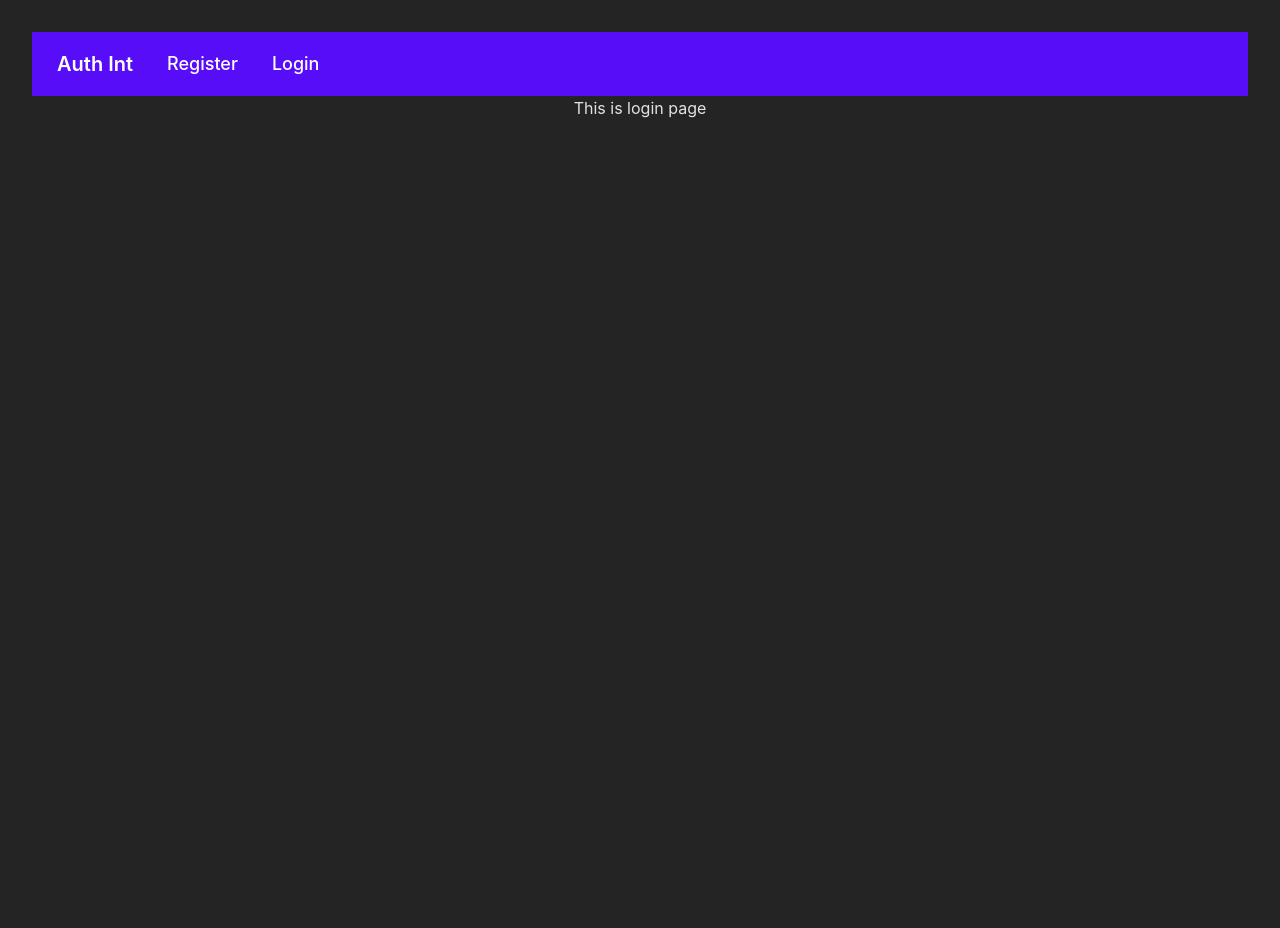
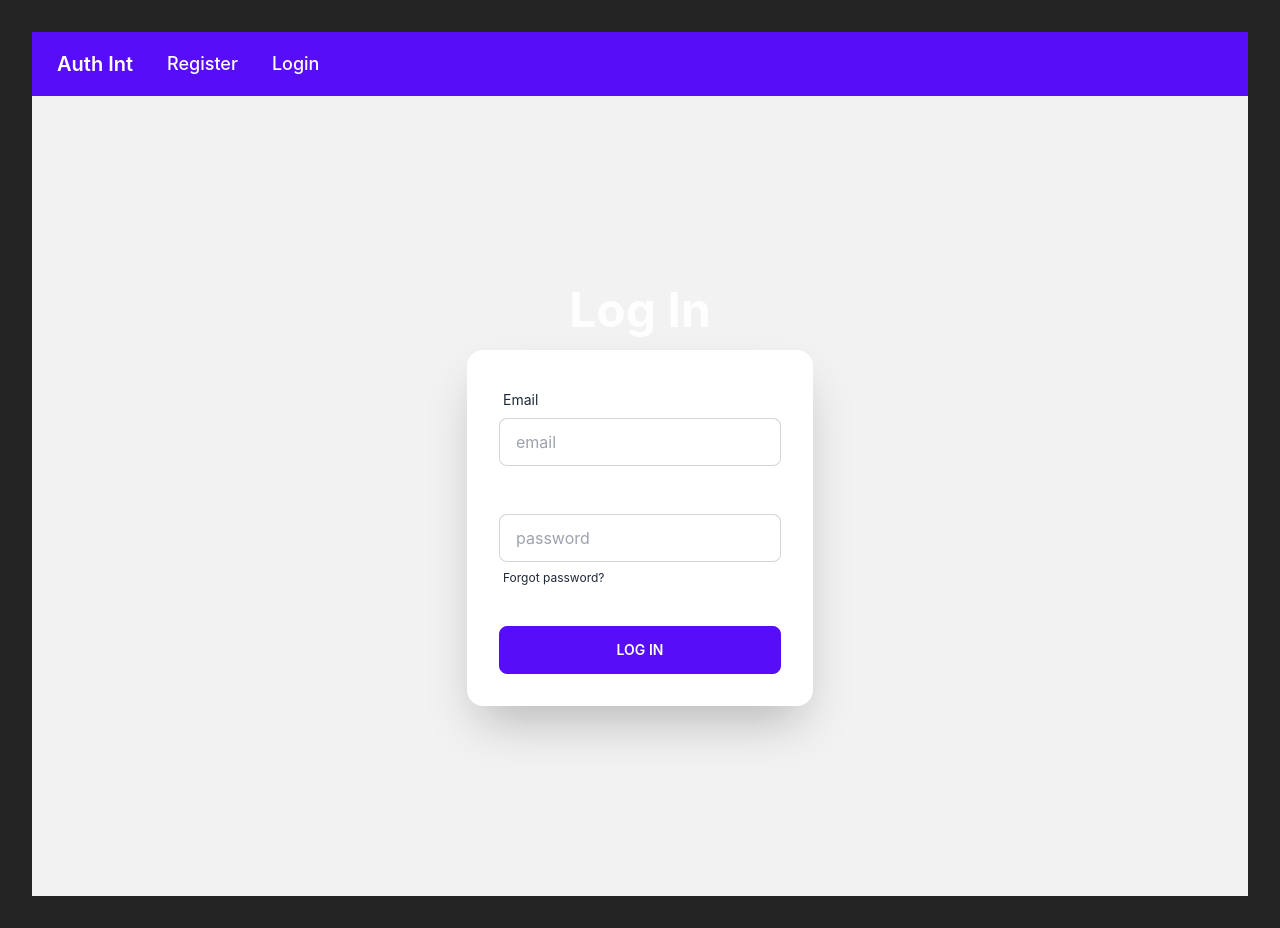
Before and after one commit to tahdiislam/auth-practice-project, a React (Vite) app: page /login in a window 1280 px wide. Before the commit the page ends 800 px from the top, so only its background shows below. Built offline with nearby package versions, Linux system fonts and the light colour scheme.

Commit message:
add login page

```diff
--- a/src/Component/LoginPage.jsx
+++ b/src/Component/LoginPage.jsx
@@ -1,9 +1,46 @@
 import React from 'react';
+import { Link } from 'react-router-dom';
 
 const LoginPage = () => {
+    // form submit handle
+    const handleSubmitForm = event => {
+        event.preventDefault()
+        const form = event.target;
+        const email = form.email.value;
+        const password = form.password.value;
+        console.log(email, password);
+    }
     return (
         <div>
-            <h1>This is login page</h1>
+            <div className="hero min-h-screen bg-base-200">
+            <div className="hero-content flex-col">
+                <div className="text-center lg:text-left">
+                <h1 className="text-5xl font-bold">Log In</h1>
+                </div>
+                <div className="card flex-shrink-0 w-full max-w-sm shadow-2xl bg-base-100">
+                <form onSubmit={handleSubmitForm} className="card-body">
+                    <div className="form-control">
+                    <label className="label">
+                        <span className="label-text">Email</span>
+                    </label>
+                    <input type="email" name='email' placeholder="email" className="input input-bordered" required/>
+                    </div>
+                    <div className="form-control">
+                    <label className="label">
+                        <span className="label-email">Password</span>
+                    </label>
+                    <input type="password" name='password' placeholder="password" className="input input-bordered" required/>
+                    <label className="label">
+                        <Link to='/' className="label-text-alt link link-hover">Forgot password?</Link>
+                    </label>
+                    </div>
+                    <div className="form-control mt-6">
+                    <button type='submit' className="btn btn-primary">Log In</button>
+                    </div>
+                </form>
+                </div>
+            </div>
+            </div>
         </div>
     );
 };
--- a/src/Component/Register.jsx
+++ b/src/Component/Register.jsx
@@ -38,7 +38,7 @@
                     </label>
                     <input type="password" name='password' placeholder="password" className="input input-bordered" required/>
                     <label className="label">
-                        <Link to='/' className="label-text-alt link link-hover">Forgot password?</Link>
+                        <Link to='/login' className="label-text-alt link link-hover">log in here</Link>
                     </label>
                     </div>
                     <div className="form-control mt-6">
```
